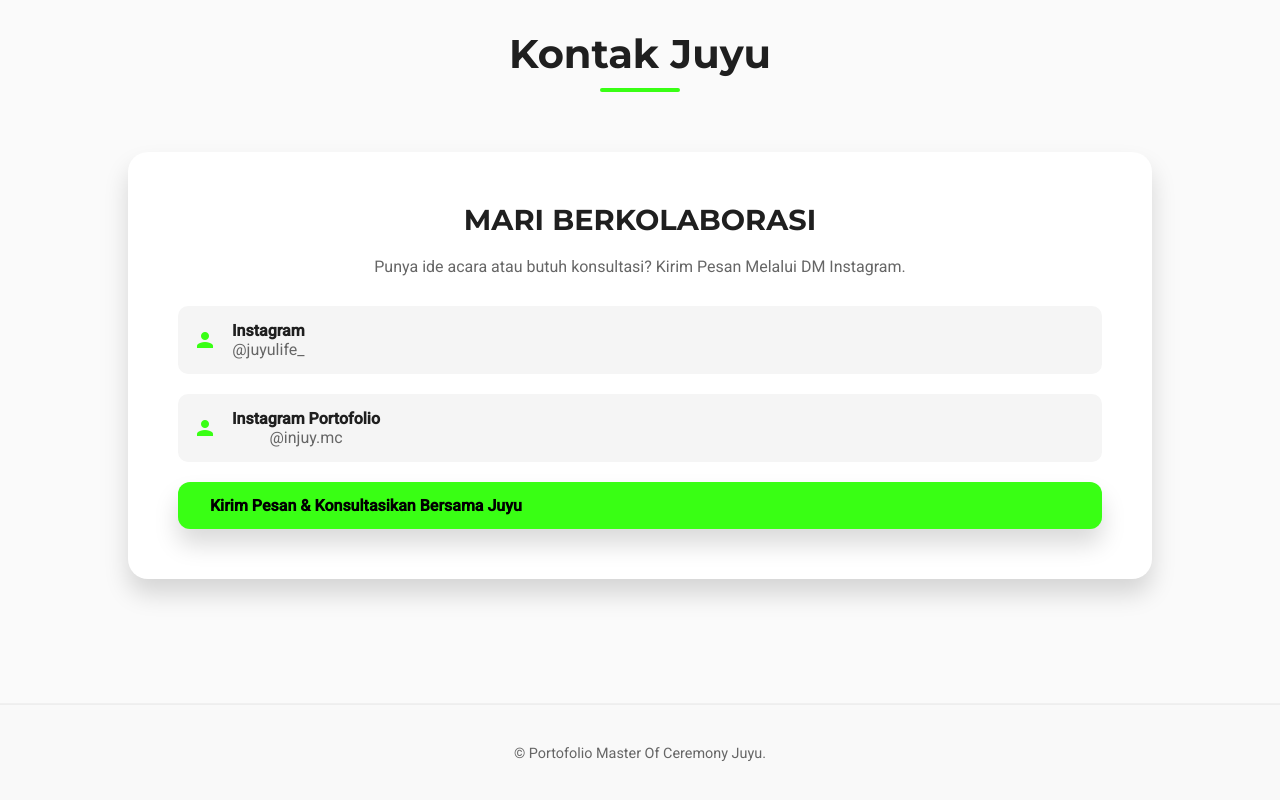
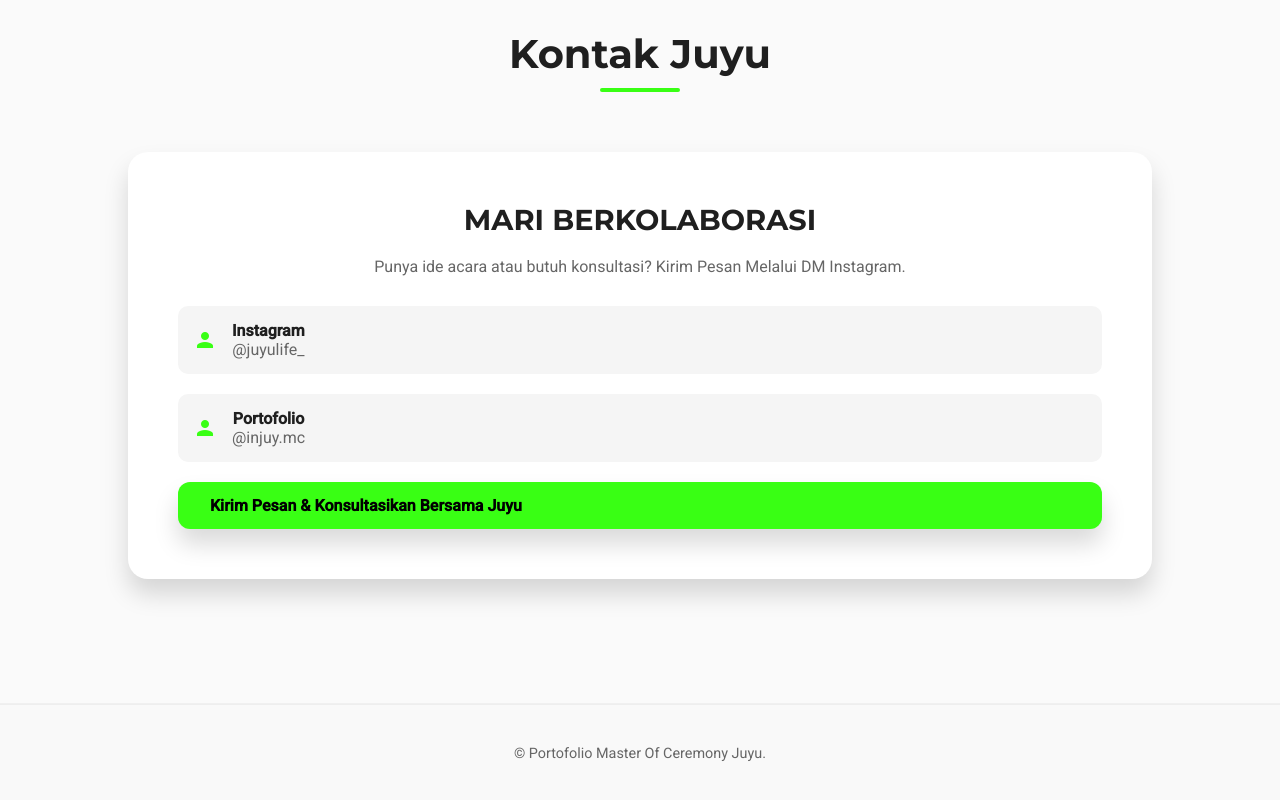
Before and after one commit to injuy/portofolio, a plain HTML site: page index.html in a window 1280 px wide. Shown: the part 4306-5106 px from the top of the page. Drawn offline with nearby package versions, Linux system fonts and the light colour scheme.

Commit message:
Update index.html

```diff
--- a/index.html
+++ b/index.html
@@ -681,9 +681,8 @@
                 <div class="contact-item">
                     <i class="material-icons">person</i>
                     <div>
-                        <strong>Instagram Portofolio</strong><br>
+                        <strong>Portofolio</strong><br>
                         <span style="color: #666;">@injuy.mc</span>
-
                     </div>
                 </div>
 
```
